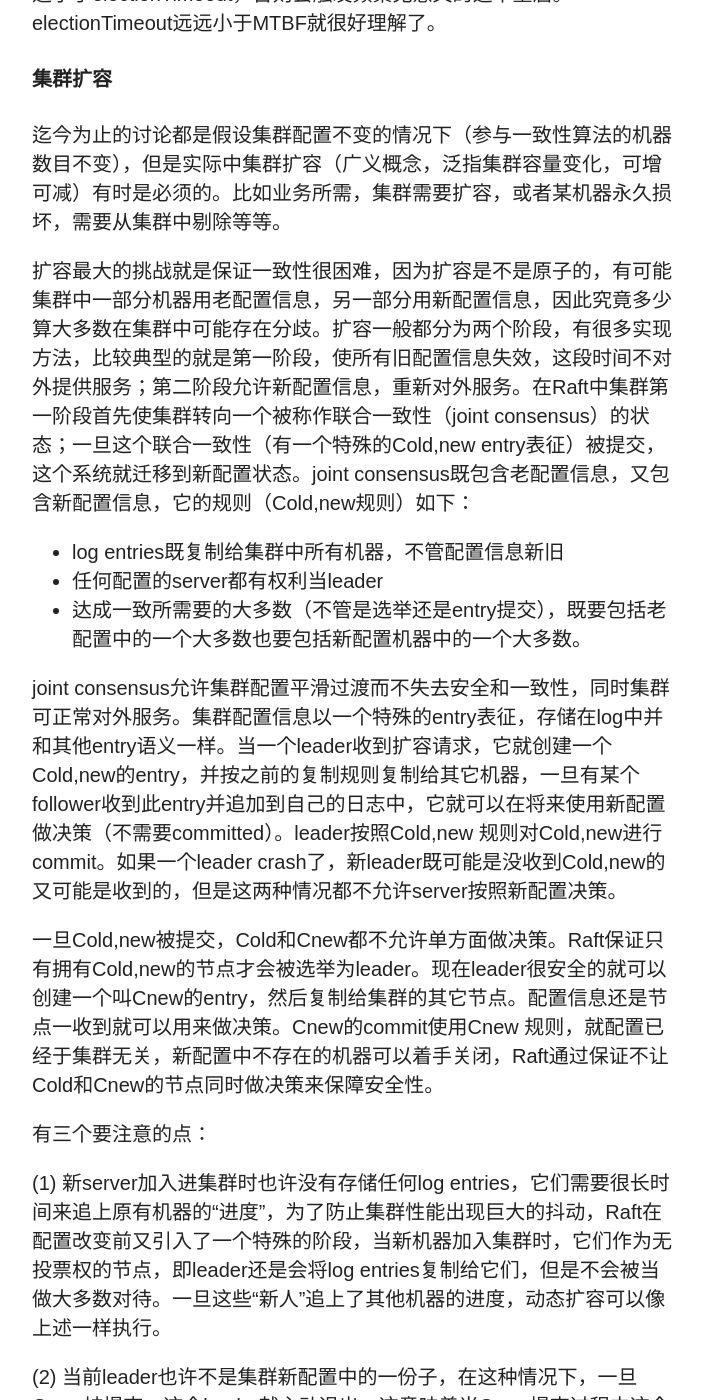
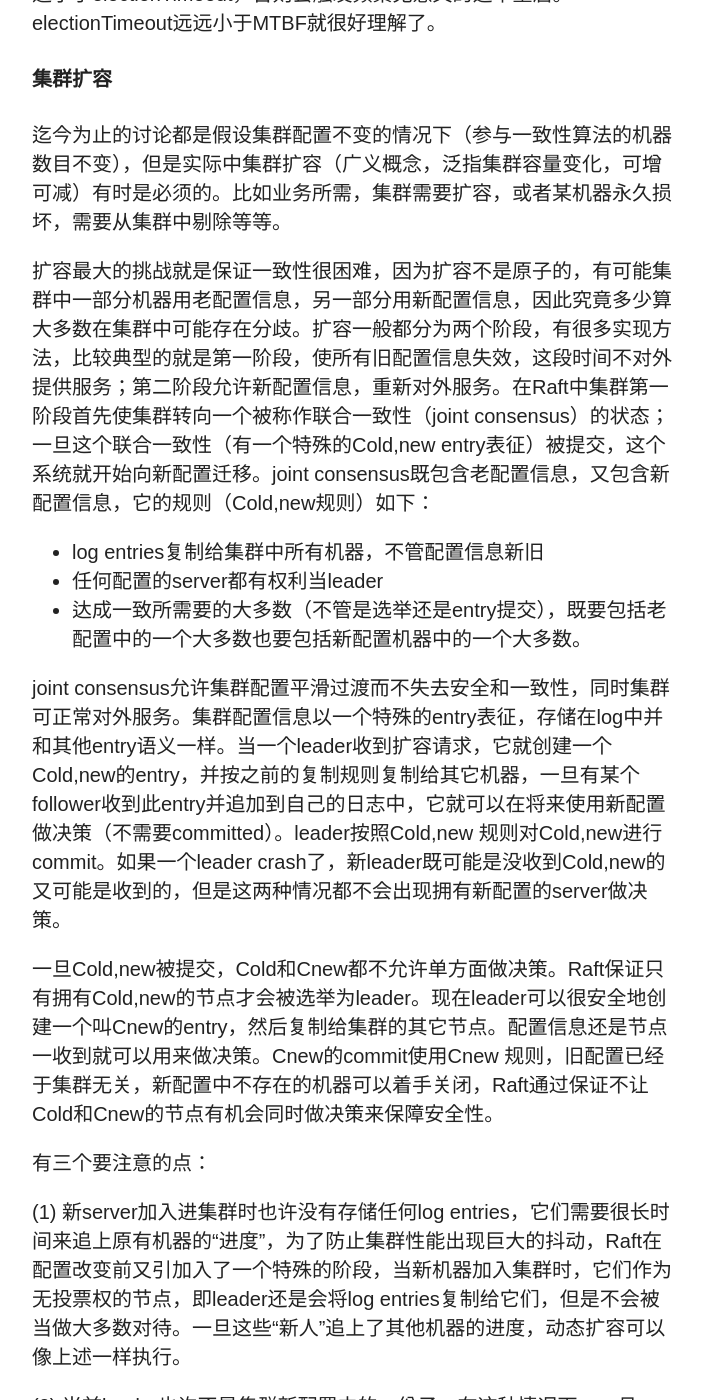
Before and after one commit to wuyu201321060203/wuyu201321060203.github.io, a Jekyll site: the page built from _posts/2014-09-13-Raft.md, in a window 1280 px wide and 1400 px high, scrolled down 11432 px. Shown: the whole window, without its empty margins (318-1021 px from the left). Built offline with Jekyll 4.4.1, drawn with Linux system fonts in a browser that asks for light colours; nearby versions of some CDN libraries; comment, search, counter and statistics services are not loaded.

Commit message:
first post of Raft

```diff
--- a/_posts/2014-09-13-Raft.md
+++ b/_posts/2014-09-13-Raft.md
@@ -145,19 +145,19 @@ broadcastTime代表平均的广播延迟（从并行发起RPC开始，直到收
 
 迄今为止的讨论都是假设集群配置不变的情况下（参与一致性算法的机器数目不变），但是实际中集群扩容（广义概念，泛指集群容量变化，可增可减）有时是必须的。比如业务所需，集群需要扩容，或者某机器永久损坏，需要从集群中剔除等等。
 
-扩容最大的挑战就是保证一致性很困难，因为扩容是不是原子的，有可能集群中一部分机器用老配置信息，另一部分用新配置信息，因此究竟多少算大多数在集群中可能存在分歧。扩容一般都分为两个阶段，有很多实现方法，比较典型的就是第一阶段，使所有旧配置信息失效，这段时间不对外提供服务；第二阶段允许新配置信息，重新对外服务。在Raft中集群第一阶段首先使集群转向一个被称作联合一致性（joint consensus）的状态；一旦这个联合一致性（有一个特殊的Cold,new entry表征）被提交，这个系统就迁移到新配置状态。joint consensus既包含老配置信息，又包含新配置信息，它的规则（Cold,new规则）如下：
+扩容最大的挑战就是保证一致性很困难，因为扩容不是原子的，有可能集群中一部分机器用老配置信息，另一部分用新配置信息，因此究竟多少算大多数在集群中可能存在分歧。扩容一般都分为两个阶段，有很多实现方法，比较典型的就是第一阶段，使所有旧配置信息失效，这段时间不对外提供服务；第二阶段允许新配置信息，重新对外服务。在Raft中集群第一阶段首先使集群转向一个被称作联合一致性（joint consensus）的状态；一旦这个联合一致性（有一个特殊的Cold,new entry表征）被提交，这个系统就开始向新配置迁移。joint consensus既包含老配置信息，又包含新配置信息，它的规则（Cold,new规则）如下：
 
-- log entries既复制给集群中所有机器，不管配置信息新旧
+- log entries复制给集群中所有机器，不管配置信息新旧
 - 任何配置的server都有权利当leader
 -  达成一致所需要的大多数（不管是选举还是entry提交），既要包括老配置中的一个大多数也要包括新配置机器中的一个大多数。
 
-joint consensus允许集群配置平滑过渡而不失去安全和一致性，同时集群可正常对外服务。集群配置信息以一个特殊的entry表征，存储在log中并和其他entry语义一样。当一个leader收到扩容请求，它就创建一个Cold,new的entry，并按之前的复制规则复制给其它机器，一旦有某个follower收到此entry并追加到自己的日志中，它就可以在将来使用新配置做决策（不需要committed）。leader按照Cold,new 规则对Cold,new进行commit。如果一个leader crash了，新leader既可能是没收到Cold,new的又可能是收到的，但是这两种情况都不允许server按照新配置决策。
+joint consensus允许集群配置平滑过渡而不失去安全和一致性，同时集群可正常对外服务。集群配置信息以一个特殊的entry表征，存储在log中并和其他entry语义一样。当一个leader收到扩容请求，它就创建一个Cold,new的entry，并按之前的复制规则复制给其它机器，一旦有某个follower收到此entry并追加到自己的日志中，它就可以在将来使用新配置做决策（不需要committed）。leader按照Cold,new 规则对Cold,new进行commit。如果一个leader crash了，新leader既可能是没收到Cold,new的又可能是收到的，但是这两种情况都不会出现拥有新配置的server做决策。
 
-一旦Cold,new被提交，Cold和Cnew都不允许单方面做决策。Raft保证只有拥有Cold,new的节点才会被选举为leader。现在leader很安全的就可以创建一个叫Cnew的entry，然后复制给集群的其它节点。配置信息还是节点一收到就可以用来做决策。Cnew的commit使用Cnew 规则，就配置已经于集群无关，新配置中不存在的机器可以着手关闭，Raft通过保证不让Cold和Cnew的节点同时做决策来保障安全性。
+一旦Cold,new被提交，Cold和Cnew都不允许单方面做决策。Raft保证只有拥有Cold,new的节点才会被选举为leader。现在leader可以很安全地创建一个叫Cnew的entry，然后复制给集群的其它节点。配置信息还是节点一收到就可以用来做决策。Cnew的commit使用Cnew 规则，旧配置已经于集群无关，新配置中不存在的机器可以着手关闭，Raft通过保证不让Cold和Cnew的节点有机会同时做决策来保障安全性。
 
 有三个要注意的点：
 
-(1) 新server加入进集群时也许没有存储任何log entries，它们需要很长时间来追上原有机器的“进度”，为了防止集群性能出现巨大的抖动，Raft在配置改变前又引入了一个特殊的阶段，当新机器加入集群时，它们作为无投票权的节点，即leader还是会将log entries复制给它们，但是不会被当做大多数对待。一旦这些“新人”追上了其他机器的进度，动态扩容可以像上述一样执行。
+(1) 新server加入进集群时也许没有存储任何log entries，它们需要很长时间来追上原有机器的“进度”，为了防止集群性能出现巨大的抖动，Raft在配置改变前又引加入了一个特殊的阶段，当新机器加入集群时，它们作为无投票权的节点，即leader还是会将log entries复制给它们，但是不会被当做大多数对待。一旦这些“新人”追上了其他机器的进度，动态扩容可以像上述一样执行。
 
 (2) 当前leader也许不是集群新配置中的一份子，在这种情况下，一旦Cnew被提交，这个leader就主动退出。这意味着当Cnew提交过程中这个leader要管理一个不包括它自己的集群。这时，它在给其他节点复制log entries时不把自己计入大多数。当Cnew提交成功，这个leader的使命就光荣完成了，在这个时间点前，只有Cold的节点才会被选举为leader。
 
```
